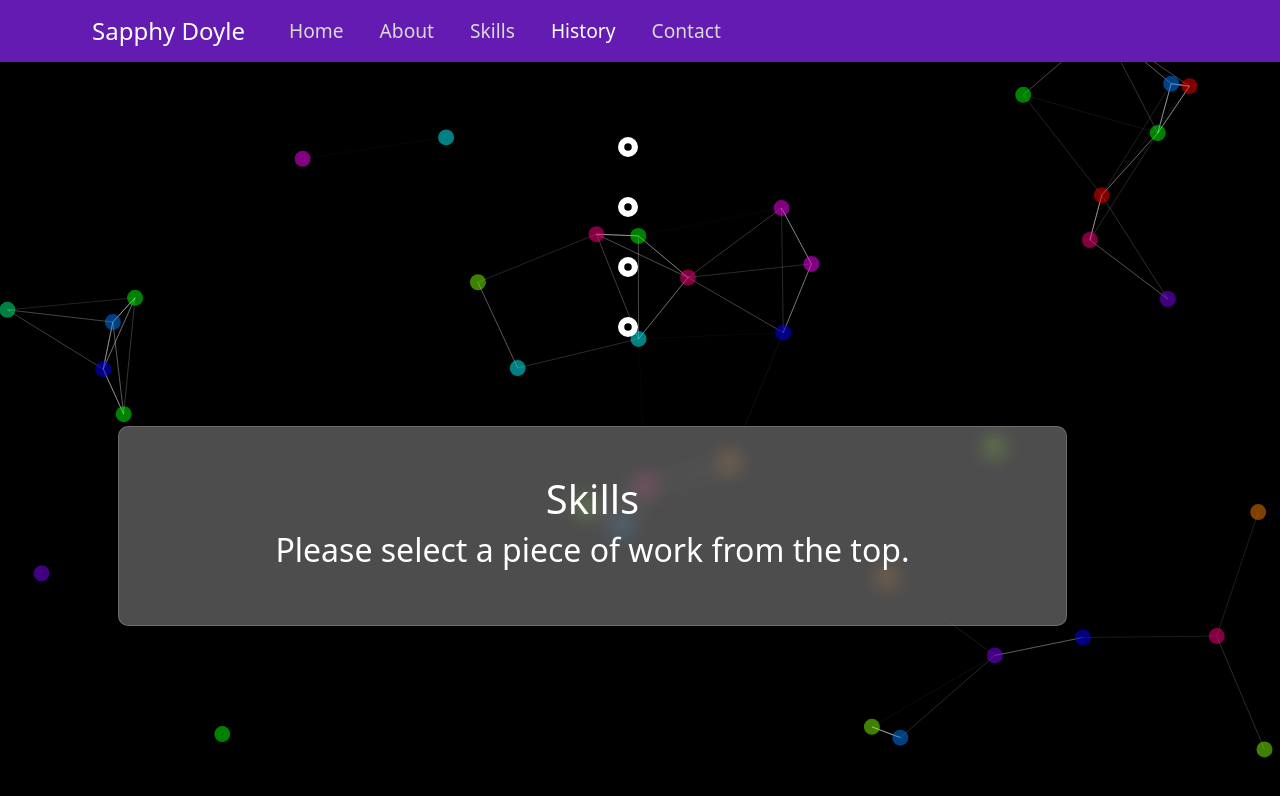
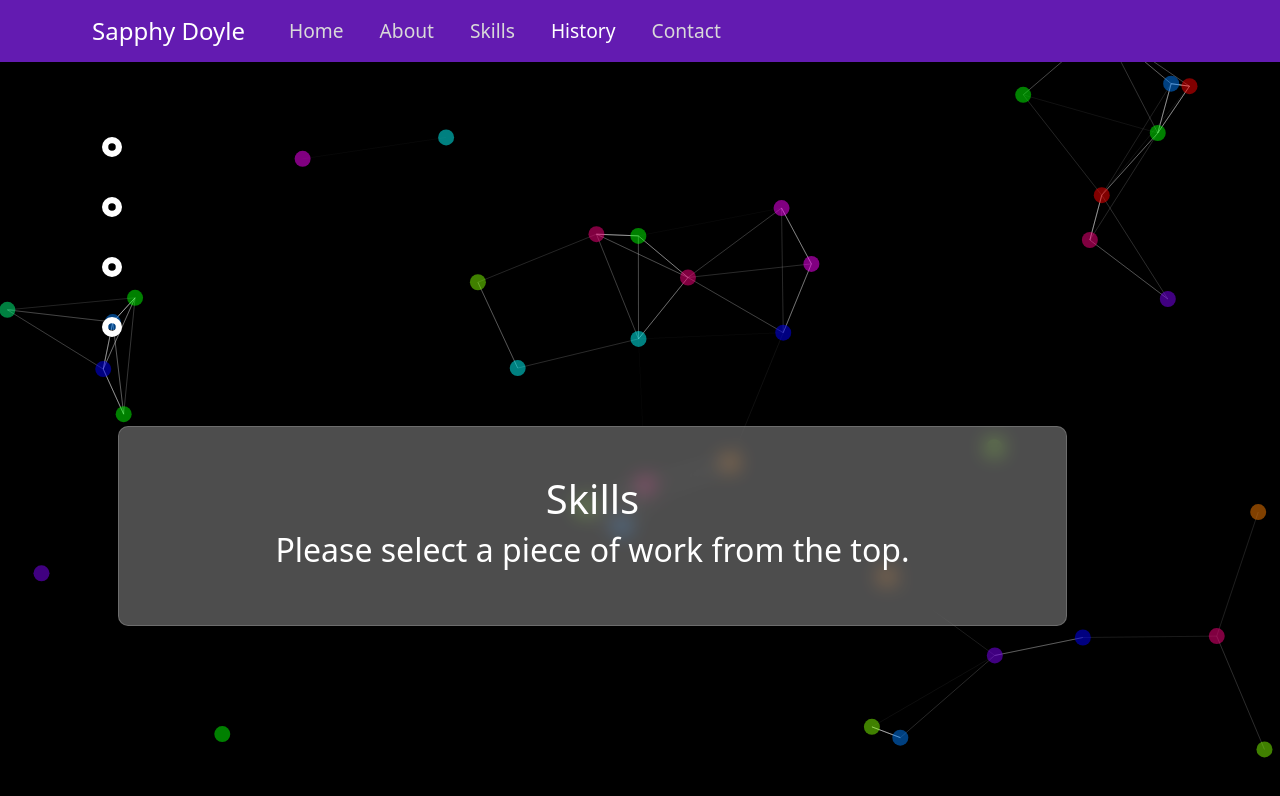
Before and after one commit to Terafora/Sapphy-Doyle-Profile-Site, a React (Create React App) app: page /history in a window 1280 px wide. Shown: the top 796 px of the page. Built offline with nearby package versions, Linux system fonts and the light colour scheme; the HTML template or start-up script is replaced by a standard one.

Commit message:
Add left text align to list items

```diff
--- a/src/components/History.css
+++ b/src/components/History.css
@@ -1,7 +1,11 @@
 .history-timeline {
     display: flex;
-    justify-content: space-around; /* Adjust as needed */
-    align-items: center; /* Centers items vertically, if needed */
-    list-style: none; /* Removes default list styling */
+    justify-content: space-around;
+    align-items: center;
+    list-style: none;
     padding: 0;
 }
+
+li {
+    text-align: left;
+}
```
